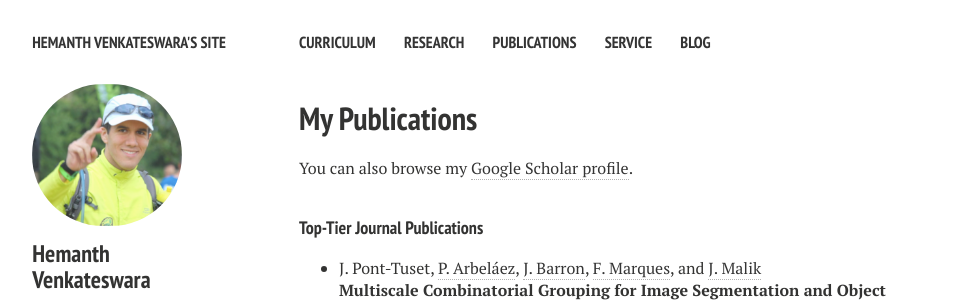
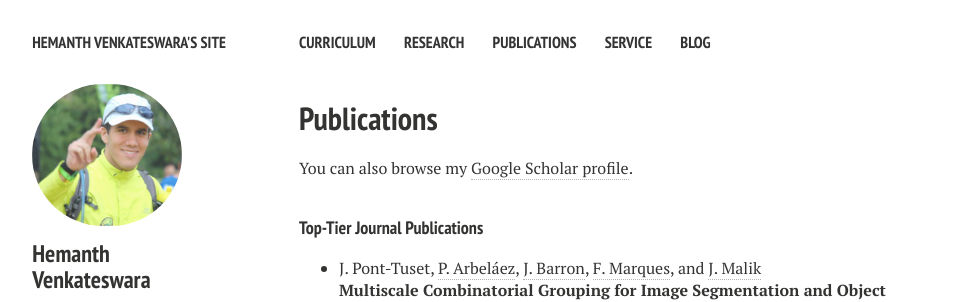
Before and after one commit to hemanthdv/profile, a Jekyll site: the page built from publications.md, in a window 1280 px wide and 900 px high. Shown: the top 302 px of the window, without its empty margins (21-988 px from the left). Built offline with Jekyll 4.4.1, drawn with Linux system fonts in a browser that asks for light colours; nearby versions of some CDN libraries; part of the change alters nothing that is shown.

```diff
--- a/publications.md
+++ b/publications.md
@@ -1,10 +1,10 @@
 ---
 layout: publications
 permalink: /publications/
-title: My Publications
+title: Publications
 tags: [publications]
-modified: 8-7-2014
+modified: 08-Jan-2017
 comments: false
 ---
 
-You can also browse my <a href="http://scholar.google.es/citations?user=VCBBx24AAAAJ" target="_blank">Google Scholar profile</a>.
+You can also browse my <a href="https://scholar.google.com/citations?user=0wmiTYoAAAAJ" target="_blank">Google Scholar profile</a>.
```
